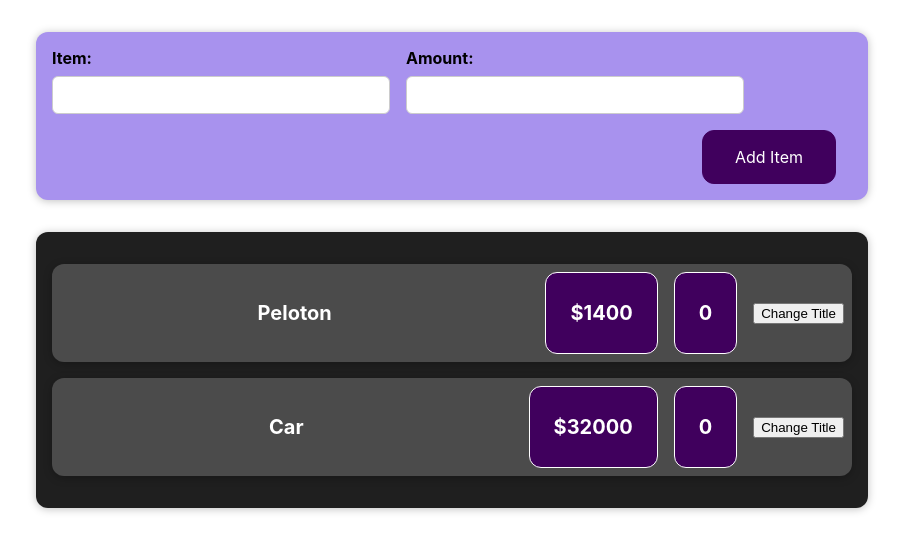
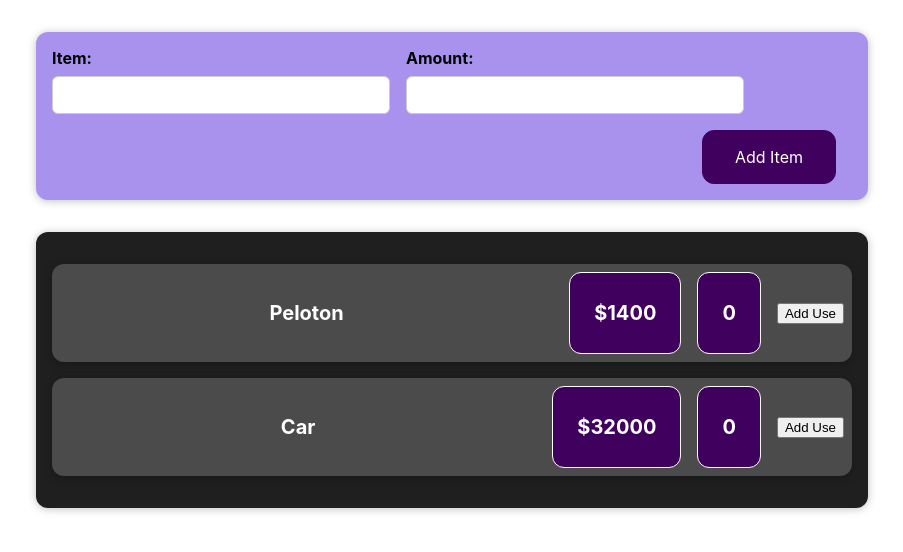
Before and after one commit to cottmar/hooksPractice, a React (Create React App) app in the folder hooks-practice/: page / in a window 1280 px wide. Shown: the top 552 px of the page, without its empty margins (188-1091 px from the left). Built offline with nearby package versions, Linux system fonts and the light colour scheme.

Commit message:
reading about refs to add ref to onclick handler to detect button press.

```diff
--- a/hooks-practice/src/App.js
+++ b/hooks-practice/src/App.js
@@ -7,12 +7,14 @@
   {
     item: 'Peloton',
     amount: 1400.00,
-    uses: 0
+    uses: 0,
+    id: '1'
   },
   {
     item: 'Car',
     amount: 32000.00,
-    uses: 0
+    uses: 0,
+    id: '2'
   }
 ]
 
--- a/hooks-practice/src/components/Expenses/ExpenseItem.js
+++ b/hooks-practice/src/components/Expenses/ExpenseItem.js
@@ -13,10 +13,19 @@
     // the second element is a fucntion for updating that value
     const [ item, setItem ] = useState(props.item)
 
+    const [ newAmount, setNewAmount ] = useState(props.amount)
+
     // the component function WILL be executed again when state updating function is called
     const clickHandler = () => {
-        setItem('Updated')
+
+        const amountToDivide = Math.floor(props.amount / 2)
+        setNewAmount(amountToDivide)
+
+        console.log(amountToDivide, 'maths')
+
     }
+
+
 
     return (
         <Card className="expense-item">
@@ -28,7 +37,7 @@
                 <div className="expense-item__price">
                     <p>{props.uses}</p>
                 </div>
-                <button onClick={clickHandler}>Change Title</button>
+                <button onClick={clickHandler}>Add Use</button>
             </div>
         </Card>
     )
--- a/hooks-practice/src/components/Expenses/Expenses.js
+++ b/hooks-practice/src/components/Expenses/Expenses.js
@@ -8,12 +8,12 @@
         <Card className='expenses'>
             <div>
                 {props.items.map((itemName) => {
-                    {console.log(itemName, 'ITEMS in expenses.js'); console.log(props.items, 'EXPENSES in expenses')}
                     return (
                         <ExpenseItem
                             item={itemName.item}
                             amount={itemName.amount}
                             uses={itemName.uses}
+                            key={itemName.id}
                         />
                     )
                 })}
```
